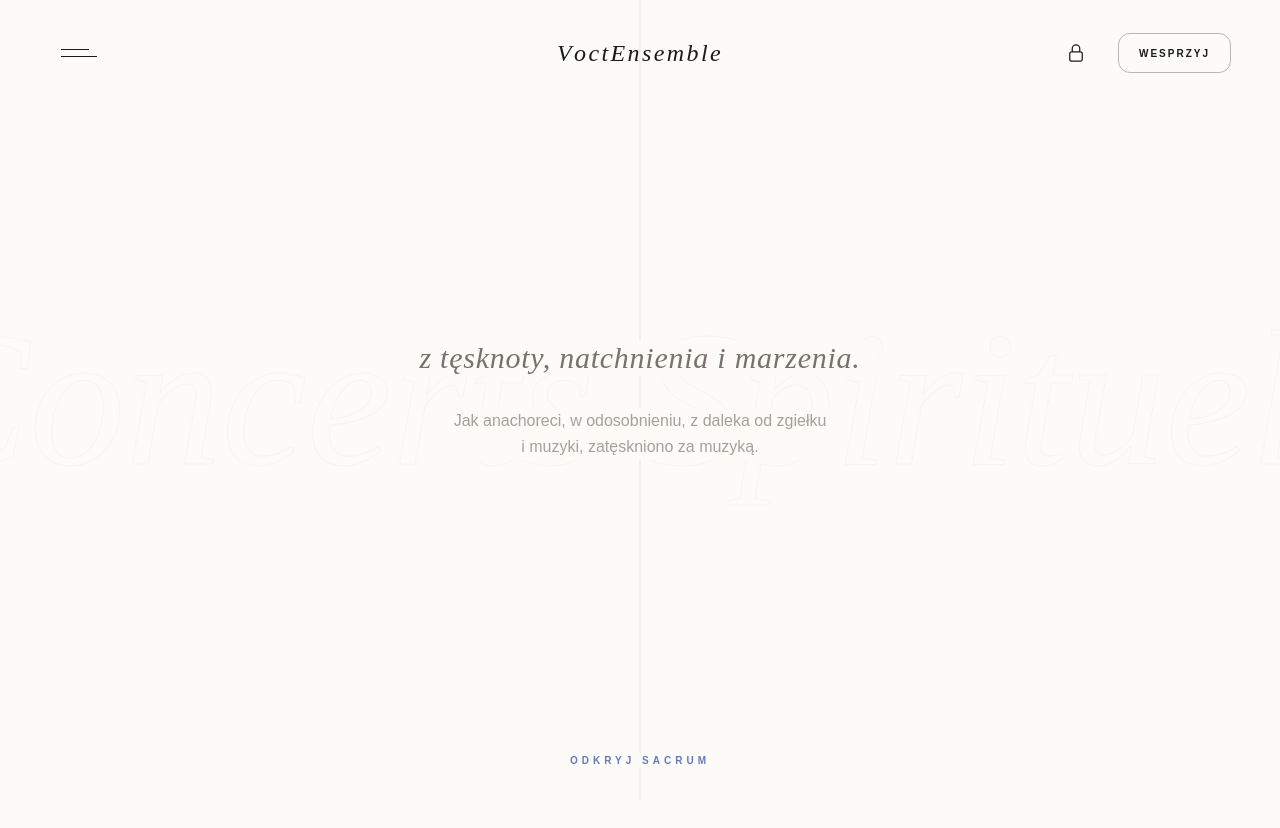
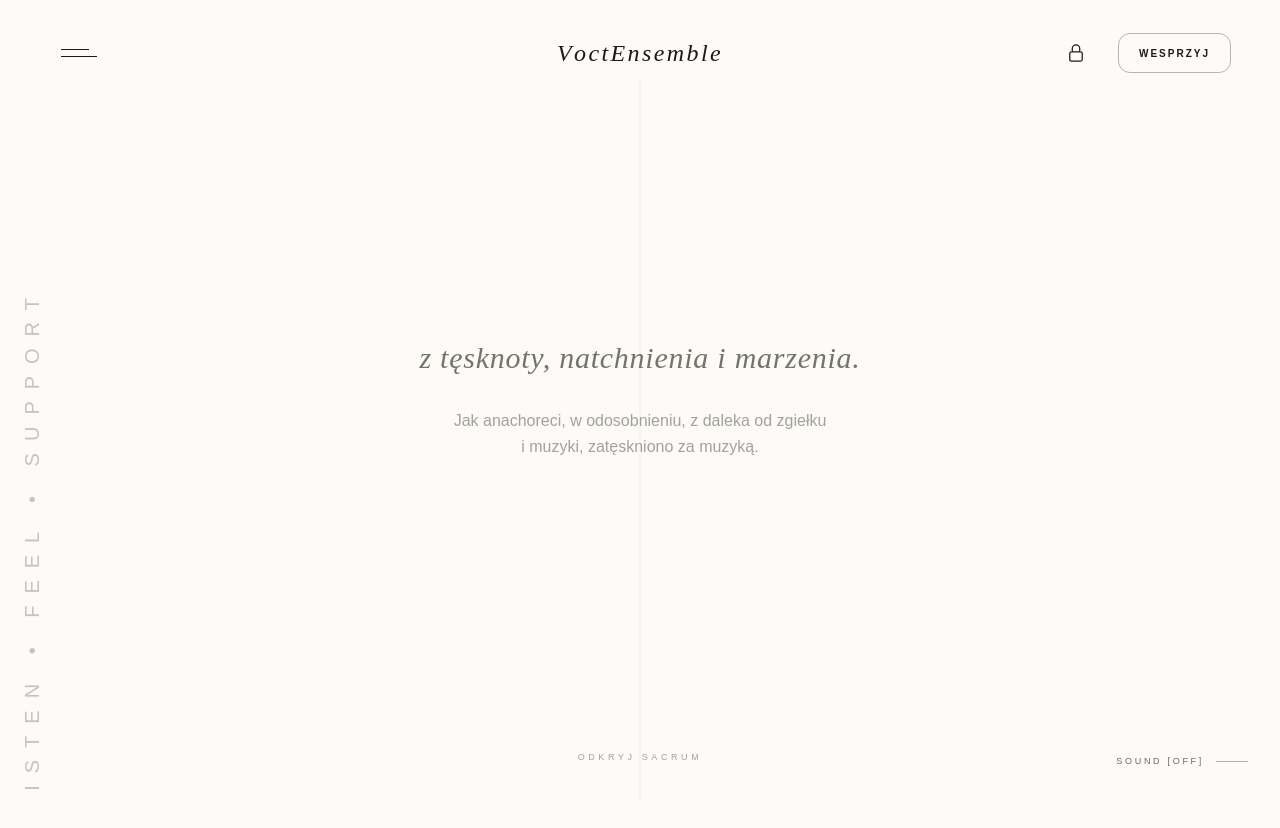
Before and after one commit to bedikryst/VoctManager, a React (Vite) app in the folder frontend/: page / in a window 1280 px wide. Shown: the top 828 px of the page. Built offline with nearby package versions, Linux system fonts and the light colour scheme; no server answers.

Commit message:
refactor: elevate scrollytelling architecture

```diff
--- a/frontend/package.json
+++ b/frontend/package.json
@@ -10,12 +10,15 @@
     "preview": "vite preview"
   },
   "dependencies": {
+    "@react-three/drei": "^10.7.7",
+    "@react-three/fiber": "^9.5.0",
     "@tailwindcss/vite": "^4.2.1",
     "framer-motion": "^12.34.3",
     "lenis": "^1.3.18",
     "react": "^19.2.0",
     "react-dom": "^19.2.0",
-    "react-router-dom": "^7.13.1"
+    "react-router-dom": "^7.13.1",
+    "three": "^0.183.2"
   },
   "devDependencies": {
     "@eslint/js": "^9.39.1",
--- /dev/null
+++ b/frontend/src/hooks/useScrollyAudio.js
@@ -0,0 +1,78 @@
+/**
+ * @file useScrollyAudio.js
+ * @description Custom React hook for scroll-linked cinematic audio.
+ * Modulates volume based on scroll position to match visual cues
+ * (e.g., smoothly fading to silence on specific typography).
+ * @author Krystian Bugalski
+ */
+
+import { useEffect, useRef } from 'react';
+import { useScroll } from 'framer-motion';
+
+/**
+ * @param {boolean} isSoundOn - State determining if the user has enabled audio.
+ */
+export function useScrollyAudio(isSoundOn) {
+  const audioRef = useRef(null);
+  const { scrollYProgress } = useScroll();
+
+  // ==========================================
+  // 1. AUDIO INITIALIZATION & CLEANUP
+  // ==========================================
+  useEffect(() => {
+    // Note: Ensure the mp3 file is located in public/sounds/
+    const audio = new Audio('/sounds/choir-room-tone.mp3');
+    audio.loop = true;
+    audioRef.current = audio;
+
+    // Cleanup function to prevent memory leaks and ghost audio
+    return () => {
+      audio.pause();
+      audio.src = '';
+    };
+  }, []);
+
+  // ==========================================
+  // 2. PLAY/PAUSE STATE MANAGEMENT
+  // ==========================================
+  useEffect(() => {
+    if (!audioRef.current) return;
+
+    if (isSoundOn) {
+      // Browsers require user interaction before playing audio.
+      // We catch the promise rejection to avoid console errors if auto-play fails.
+      audioRef.current.play().catch(e => {
+        console.warn("VoctEnsemble Audio System: Playback blocked by browser policy.", e);
+      });
+    } else {
+      audioRef.current.pause();
+    }
+  }, [isSoundOn]);
+
+  // ==========================================
+  // 3. SCROLL-LINKED VOLUME KINEMATICS
+  // ==========================================
+  useEffect(() => {
+    // Framer Motion's onChange listener attached to scroll progress
+    return scrollYProgress.onChange((latest) => {
+      if (!audioRef.current || !isSoundOn) return;
+
+      let volume = 0.5; // Base subtle volume (avoid deafening the user)
+
+      // The "Silence" Scene Logic:
+      // When the user scrolls into the "Music — silence — Contemplation" section
+      // (approx 0.15 to 0.45 scroll depth), we mathematically fade out the audio.
+      if (latest > 0.15 && latest < 0.45) {
+        // Calculate the absolute distance to the absolute center of the scene (0.3)
+        const distanceToSilenceCenter = Math.abs(latest - 0.3);
+
+        // Multiplier controls the "steepness" of the fade.
+        // 0 at the dead center, returning to max 0.5 on the edges.
+        volume = Math.min(0.5, distanceToSilenceCenter * 3);
+      }
+
+      // Safety clamp to ensure volume strictly stays between 0.0 and 1.0
+      audioRef.current.volume = Math.max(0, Math.min(1, volume));
+    });
+  }, [scrollYProgress, isSoundOn]);
+}
--- a/frontend/src/pages/HeroSection.jsx
+++ b/frontend/src/pages/HeroSection.jsx
@@ -1,110 +1,137 @@
 /**
  * @file HeroSection.jsx
  * @description Immersive typographic scrollytelling based on "Architecture of Silence".
- * Absolute minimalism: pure ivory background, a central acoustic string, and flawless 60FPS performance.
+ * Orchestrates a cinematic opening sequence with scroll-linked opacity, blur filters,
+ * and an editorial lateral typographic frame. Minimalist SOTD approach.
  * @author Krystian Bugalski
  */
 
-import { useRef } from 'react';
+import { useRef, useState } from 'react';
 import { motion, useScroll, useTransform } from 'framer-motion';
 import { useMouseAndGyro } from '../hooks/useMouseAndGyro';
+import { useScrollyAudio } from '../hooks/useScrollyAudio';
 
 export default function HeroSection() {
+  // --- REFS & STATE ---
   const scrollContainerRef = useRef(null);
-
+  const [isSoundOn, setIsSoundOn] = useState(false);
   const { x: gyroX, y: gyroY } = useMouseAndGyro();
 
+  // --- SCROLL TRACKING ---
   const { scrollYProgress } = useScroll({
     target: scrollContainerRef,
     offset: ["start start", "end end"]
   });
 
-  // --- REŻYSERIA SCEN (Scrollytelling) ---
+  // Init cinematic scroll-responsive audio
+  useScrollyAudio(isSoundOn);
+
+  // --- SCENE 1 CHOREOGRAPHY (Intro) ---
   const scene1Opacity = useTransform(scrollYProgress, [0, 0.15, 0.25], [1, 1, 0]);
-  const scene1Y = useTransform(scrollYProgress, [0, 0.25], [0, -40]);
+  const scene1Y = useTransform(scrollYProgress, [0, 0.25], [0, -60]);
+  const scene1Blur = useTransform(scrollYProgress, [0.15, 0.25], ["blur(0px)", "blur(10px)"]);
 
-  const scene2Opacity = useTransform(scrollYProgress, [0.25, 0.35, 0.55, 0.65], [0, 1, 1, 0]);
-  const scene2Scale = useTransform(scrollYProgress, [0.25, 0.65], [0.95, 1.05]);
+  // --- SCENE 2 CHOREOGRAPHY (Core Message) ---
+  const scene2Opacity = useTransform(scrollYProgress, [0.22, 0.35, 0.55, 0.65], [0, 1, 1, 0]);
+  const scene2Scale = useTransform(scrollYProgress, [0.22, 0.65], [0.92, 1.05]);
+  const scene2Blur = useTransform(scrollYProgress, [0.22, 0.35, 0.55, 0.65], ["blur(20px)", "blur(0px)", "blur(0px)", "blur(20px)"]);
+  const silenceSpacing = useTransform(scrollYProgress, [0.25, 0.4], ["0.5em", "0.1em"]);
 
-  const scene3Opacity = useTransform(scrollYProgress, [0.65, 0.75, 0.9, 1], [0, 1, 1, 0]);
-  const scene3Y = useTransform(scrollYProgress, [0.65, 1], [30, -30]);
+  // --- SCENE 3 CHOREOGRAPHY (Resolution) ---
+  const scene3Opacity = useTransform(scrollYProgress, [0.62, 0.75, 0.9, 1], [0, 1, 1, 0]);
+  const scene3Y = useTransform(scrollYProgress, [0.62, 1], [40, -40]);
+  const scene3Blur = useTransform(scrollYProgress, [0.62, 0.75], ["blur(15px)", "blur(0px)"]);
 
+  // --- UI ELEMENTS ---
   const indicatorOpacity = useTransform(scrollYProgress, [0, 0.05], [1, 0]);
+  const editorialY = useTransform(scrollYProgress, [0, 1], [150, -150]);
 
   return (
     <div ref={scrollContainerRef} className="h-[400vh] relative bg-[#fdfbf7]">
 
+      {/* Sound Design Toggle */}
+      <button
+        onClick={() => setIsSoundOn(!isSoundOn)}
+        className="fixed bottom-8 right-8 z-50 flex items-center gap-3 mix-blend-difference text-stone-100 opacity-60 hover:opacity-100 transition-opacity"
+        aria-label="Toggle ambient sound"
+      >
+        <span className="text-[9px] uppercase tracking-[0.3em] font-medium">
+          Sound [{isSoundOn ? 'On' : 'Off'}]
+        </span>
+        <div className="w-8 h-px bg-current opacity-50" aria-hidden="true"></div>
+      </button>
+
+      {/* Sticky Cinematic Viewport */}
       <div className="sticky top-0 h-screen w-full flex items-center justify-center overflow-hidden">
 
-        {/* --- CENTRALNA STRUNA (Acoustic String) --- */}
-        <div className="absolute top-0 left-1/2 -translate-x-1/2 w-px h-full bg-stone-200 z-0">
+        {/* Central Timeline Axis */}
+        <div className="absolute top-[10vh] bottom-0 left-1/2 -translate-x-1/2 w-px bg-stone-200/50 z-0 mask-image-linear-bottom pointer-events-none">
           <motion.div
             style={{ scaleY: scrollYProgress }}
-            className="w-full h-full bg-[#002395]/40 origin-top"
+            className="w-full h-full bg-[#002395] origin-top opacity-80"
           />
         </div>
 
-        {/* Tło Paralaksy: Concerts Spirituels */}
+        {/* Editorial Frame (Lateral Typography) */}
+        <div className="absolute left-2 md:-left-58 top-0 h-full flex items-center justify-center z-40 pointer-events-none select-none opacity-40">
+          <motion.div style={{ y: editorialY }}>
+            <div
+              className="-rotate-90 hidden md:block whitespace-nowrap text-stone-500 text-[20px] uppercase tracking-[0.6em] font-medium"
+              style={{ fontFamily: "'Poppins', sans-serif" }}
+            >
+              Listen &bull; FEEL &bull; Support
+            </div>
+          </motion.div>
+        </div>
+
+        {/* --- SCENE 1 --- */}
         <motion.div
-          style={{
-            x: useTransform(gyroX, [-1, 1], [-20, 20]),
-            y: useTransform(gyroY, [-1, 1], [-20, 20]),
-            fontFamily: "'Cormorant', serif",
-            WebkitTextStroke: "1px rgba(0, 35, 149, 0.05)",
-            color: "transparent",
-            willChange: "transform"
-          }}
-          className="absolute inset-0 flex items-center justify-center z-0 pointer-events-none select-none text-[15vw] leading-none whitespace-nowrap opacity-60 italic"
-          aria-hidden="true"
+          style={{ opacity: scene1Opacity, y: scene1Y, filter: scene1Blur }}
+          className="absolute z-10 text-center w-full max-w-2xl py-12 md:py-16 pointer-events-none text-stone-900 flex flex-col items-center justify-center"
         >
-          Concerts Spirituels
-        </motion.div>
-
-        {/* --- SCENA 1 --- */}
-        <motion.div
-          style={{ opacity: scene1Opacity, y: scene1Y }}
-          className="absolute z-10 text-center px-6 w-full max-w-2xl bg-[#fdfbf7]/80 backdrop-blur-sm py-8 md:backdrop-blur-none md:bg-transparent"
-        >
-          <p className="text-stone-500 font-medium text-xl md:text-3xl italic tracking-wide inline-block bg-[#fdfbf7] px-4" style={{ fontFamily: "'Cormorant', serif" }}>
+          <p className="font-medium text-stone-500 text-xl md:text-3xl italic tracking-wide" style={{ fontFamily: "'Cormorant', serif" }}>
             z tęsknoty, natchnienia i marzenia.
           </p>
-          <p className="mt-6 md:mt-8 text-stone-400 text-sm md:text-base leading-relaxed inline-block bg-[#fdfbf7] px-4" style={{ fontFamily: "'Poppins', sans-serif" }}>
+          <p className="mt-6 md:mt-8 text-sm md:text-base text-stone-400 leading-relaxed font-light" style={{ fontFamily: "'Poppins', sans-serif" }}>
             Jak anachoreci, w odosobnieniu, z daleka od zgiełku<br className="hidden md:block"/> i muzyki, zatęskniono za muzyką.
           </p>
         </motion.div>
 
-        {/* --- SCENA 2 --- */}
+        {/* --- SCENE 2 --- */}
         <motion.div
-          style={{ opacity: scene2Opacity, scale: scene2Scale }}
-          className="absolute z-20 text-center w-full px-4 bg-[#fdfbf7]/80 backdrop-blur-sm py-12 md:backdrop-blur-none md:bg-transparent"
+          style={{
+            opacity: scene2Opacity,
+            scale: scene2Scale,
+            filter: scene2Blur,
+            background: "radial-gradient(circle, rgba(253,251,247,1) 30%, rgba(253,251,247,0) 70%)"
+          }}
+          className="absolute z-20 text-center w-[120vw] h-[60vh] md:w-full py-16 md:py-20 pointer-events-none text-stone-900 flex flex-col items-center justify-center"
         >
-          <h2
-            className="flex flex-col items-center gap-4 md:gap-6 text-4xl md:text-6xl lg:text-8xl font-medium tracking-[0.2em] uppercase text-stone-900"
-            style={{ fontFamily: "'Cormorant', serif" }}
-          >
-            <span className="opacity-80 inline-block bg-[#fdfbf7] px-4">Music</span>
-            <span className="text-[#002395] italic tracking-widest lowercase text-3xl md:text-5xl lg:text-7xl relative">
-              <span className="bg-[#fdfbf7] px-4 md:px-8">— silence —</span>
-            </span>
-            <span className="opacity-80 inline-block bg-[#fdfbf7] px-4">Contemplation</span>
+          <h2 className="flex flex-col items-center gap-4 md:gap-6 text-4xl md:text-6xl lg:text-8xl font-medium uppercase text-stone-900" style={{ fontFamily: "'Cormorant', serif" }}>
+            <span className="opacity-60 inline-block tracking-[0.2em]">Music</span>
+            <motion.span style={{ letterSpacing: silenceSpacing }} className="text-[#002395] italic lowercase text-3xl md:text-5xl lg:text-7xl flex items-center gap-4">
+              <span className="opacity-40 font-light">—</span>silence<span className="opacity-40 font-light">—</span>
+            </motion.span>
+            <span className="opacity-60 inline-block tracking-[0.2em]">Contemplation</span>
           </h2>
         </motion.div>
 
-        {/* --- SCENA 3 --- */}
+        {/* --- SCENE 3 --- */}
         <motion.div
-          style={{ opacity: scene3Opacity, y: scene3Y }}
-          className="absolute z-30 text-center px-6 w-full max-w-3xl bg-[#fdfbf7]/80 backdrop-blur-sm py-12 md:backdrop-blur-none md:bg-transparent"
+          style={{
+            opacity: scene3Opacity,
+            filter: scene3Blur,
+            background: "radial-gradient(circle, rgba(253,251,247,1) 30%, rgba(253,251,247,0) 70%)"
+          }}
+          className="absolute z-20 text-center w-[120vw] h-[60vh] md:w-full py-16 md:py-20 pointer-events-none text-stone-900 flex flex-col items-center justify-center"
         >
-          <div className="space-y-6 text-stone-600 font-medium text-xl md:text-3xl leading-relaxed" style={{ fontFamily: "'Cormorant', serif" }}>
-            <p className="bg-[#fdfbf7] inline-block px-4">Głos jest lustrem duszy.</p><br/>
-            <p className="bg-[#fdfbf7] inline-block px-4 mt-2">Muzyka – przestrzenią spotkania.</p>
-
-            <div className="pt-8 mt-8 border-t border-[#002395]/10 flex flex-col items-center">
-              {/* ZMIENIONA KOLEJNOŚĆ TEKSTU */}
-              <p className="text-stone-500 text-xl md:text-2xl italic tracking-wide leading-snug bg-[#fdfbf7] px-6 pb-2">
-                z tęsknoty za absolutną jednością brzmienia i ducha
-              </p>
-              <p className="text-stone-800 text-2xl md:text-4xl italic tracking-wide leading-snug bg-[#fdfbf7] px-6 pt-2">
+          <div className="space-y-6 font-medium text-xl md:text-3xl leading-relaxed flex flex-col items-center text-stone-600" style={{ fontFamily: "'Cormorant', serif" }}>
+            <p>Głos jest lustrem duszy.</p>
+            <p>Muzyka – przestrzenią spotkania.</p>
+            <div className="pt-8 mt-8 flex flex-col items-center relative w-full">
+              <div className="absolute top-0 w-32 h-[1px] bg-gradient-to-r from-transparent via-[#002395]/30 to-transparent" aria-hidden="true" />
+              <p className="text-stone-500 text-xl md:text-2xl italic tracking-wide leading-snug">z tęsknoty za absolutną jednością brzmienia i ducha</p>
+              <p className="text-stone-800 text-2xl md:text-4xl italic tracking-wide leading-snug mt-4">
                 powstał <span className="text-[#002395] font-semibold not-italic">VoctEnsemble</span>
               </p>
             </div>
@@ -112,11 +139,8 @@ export default function HeroSection() {
         </motion.div>
 
         {/* Scroll Indicator Guide */}
-        <motion.div
-          style={{ opacity: indicatorOpacity }}
-          className="absolute bottom-8 text-[10px] uppercase tracking-[0.4em] font-bold text-[#002395]/60 flex flex-col items-center gap-4 z-40 pointer-events-none"
-        >
-          <span className="bg-[#fdfbf7] px-4">Odkryj sacrum</span>
+        <motion.div style={{ opacity: indicatorOpacity }} className="absolute bottom-8 text-[9px] uppercase tracking-[0.4em] font-medium text-stone-400 flex flex-col items-center gap-4 z-40 pointer-events-none">
+          <span className="px-6 py-1">Odkryj sacrum</span>
         </motion.div>
 
       </div>
```
Also changed, not shown: frontend/src/pages/Home.jsx (+25 -14 lines), frontend/src/pages/WhatWeDoSection.jsx (+71 -36 lines), 1 other file (tests, documents, lock files or other folders).
